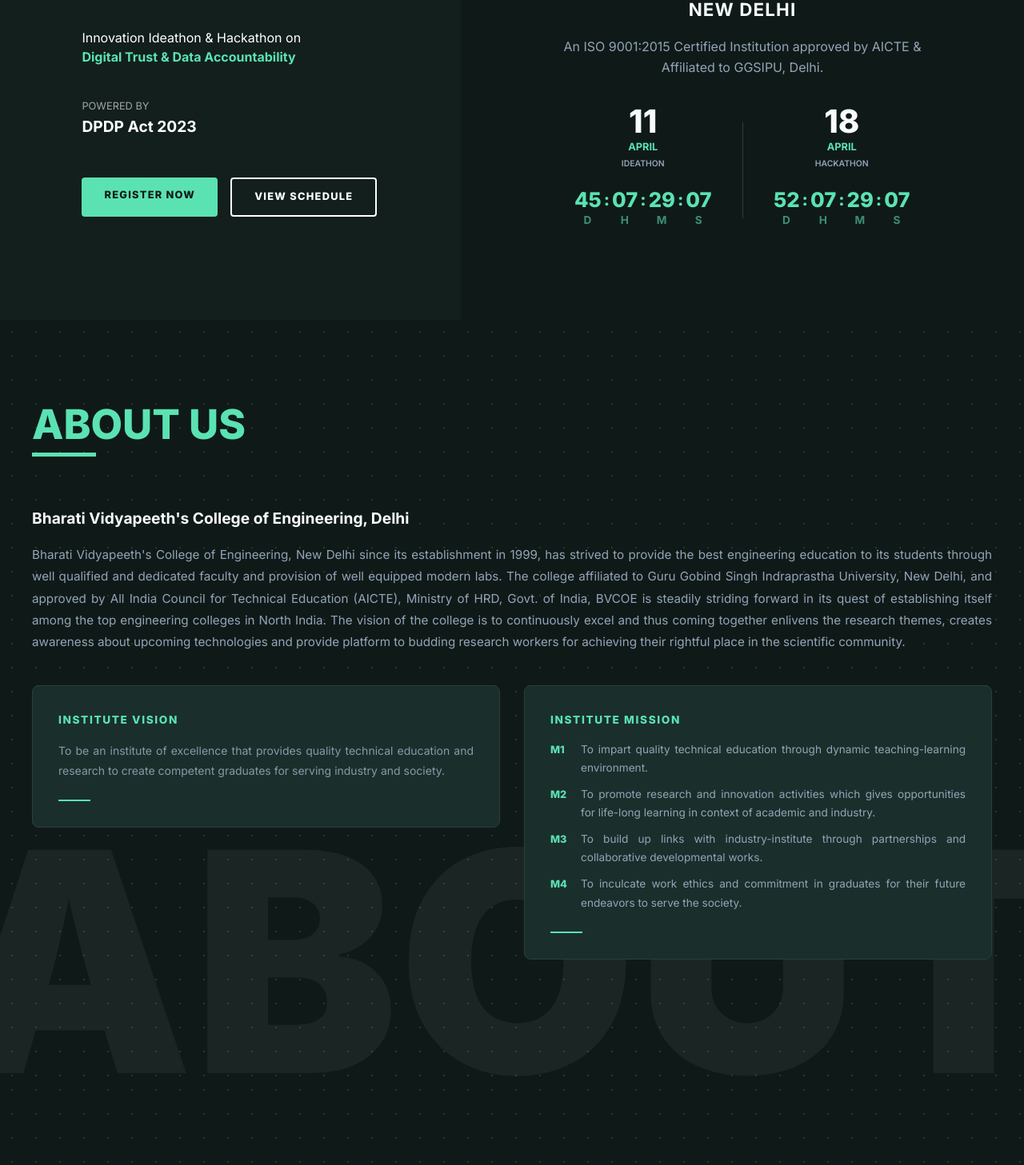
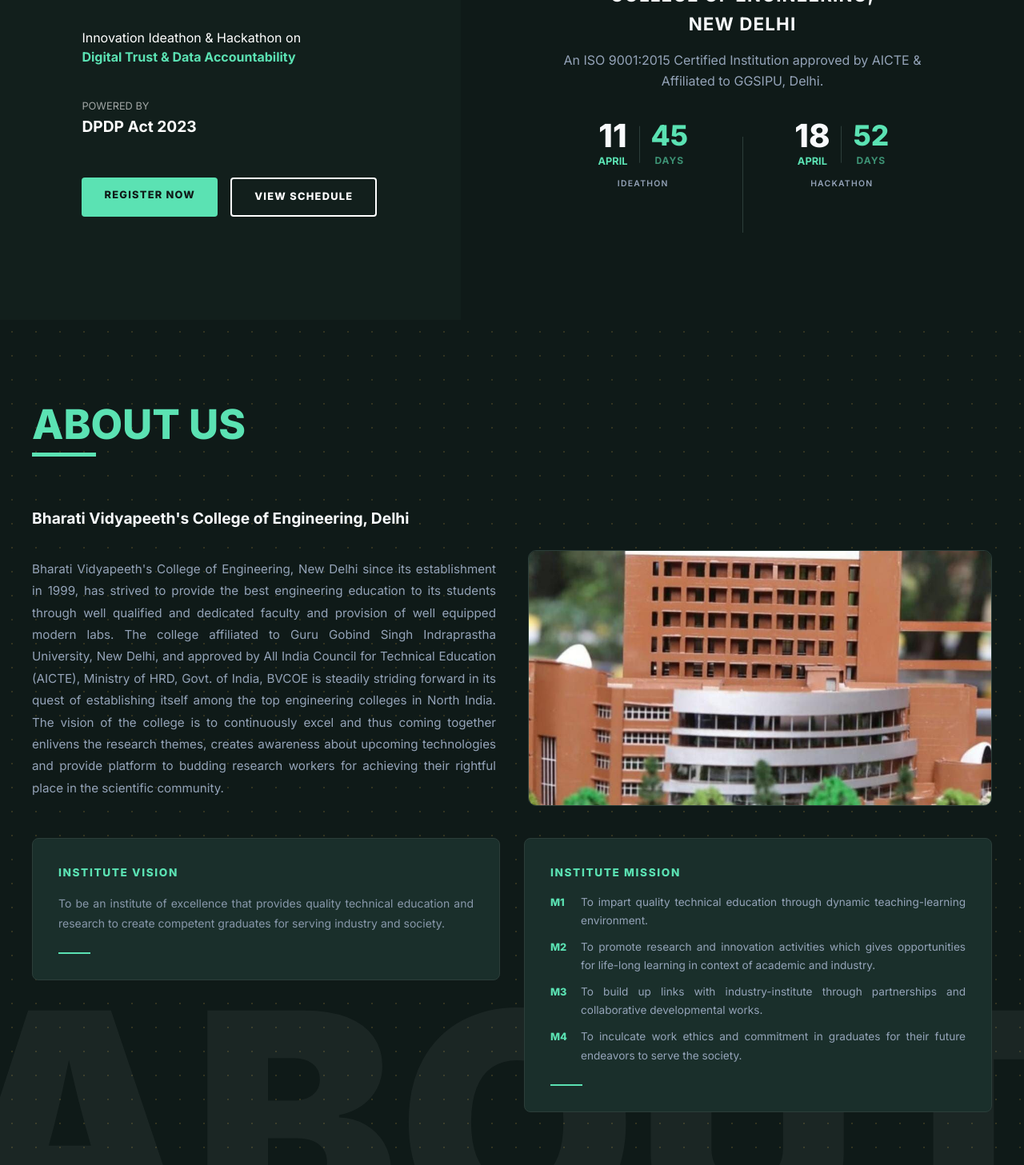
Before and after one commit to Shashankg27/IT-Hackathon, a Next.js app in the folder frontend/: page / in a window 1280 px wide. Shown: the part 400-1857 px from the top of the page at 80% size. Built offline with nearby package versions, Linux system fonts and the light colour scheme.

Commit message:
UI update

```diff
--- a/frontend/app/components/About.tsx
+++ b/frontend/app/components/About.tsx
@@ -1,91 +1,258 @@
 'use client';
+import Image from 'next/image';
 import ScrollReveal from './ScrollReveal';
 
 export default function About() {
   return (
-    <section id="about" className="section-navy" style={{ background: '#0F1A18', padding: '100px 24px' }}>
+    <section
+      id="about"
+      className="section-navy"
+      style={{ background: '#0F1A18', padding: '100px 24px' }}
+    >
       <div className="dots-grid" />
-      <div className="bg-text-large" style={{ bottom: '-5%', left: '-5%', opacity: 0.05, color: '#f8fafc' }}>ABOUT</div>
+      <div
+        className="bg-text-large"
+        style={{
+          bottom: '-5%',
+          left: '-5%',
+          opacity: 0.05,
+          color: '#f8fafc',
+        }}
+      >
+        ABOUT
+      </div>
+
       <div className="container">
-
         {/* ── Section Heading ── */}
         <ScrollReveal>
-          <h2 className="heading-lg" style={{ color: '#5BE2B3', borderBottomColor: '#5BE2B3' }}>ABOUT US</h2>
+          <h2
+            className="heading-lg"
+            style={{ color: '#5BE2B3', borderBottomColor: '#5BE2B3' }}
+          >
+            ABOUT US
+          </h2>
         </ScrollReveal>
 
-        {/* ── Institute About ── */}
+        {/* ── Institute Title ── */}
         <ScrollReveal delay={100}>
-          <h3 style={{ fontSize: '1.2rem', fontWeight: 700, color: '#f8fafc', marginTop: 40, marginBottom: 16 }}>
+          <h3
+            style={{
+              fontSize: '1.2rem',
+              fontWeight: 700,
+              color: '#f8fafc',
+              marginTop: 40,
+              marginBottom: 24,
+            }}
+          >
             Bharati Vidyapeeth's College of Engineering, Delhi
           </h3>
         </ScrollReveal>
-        <ScrollReveal delay={200}>
-          <p style={{ color: '#94a3b8', fontSize: '0.95rem', lineHeight: 1.8, textAlign: 'justify', marginBottom: 40 }}>
-            Bharati Vidyapeeth's College of Engineering, New Delhi since its establishment in 1999, has strived to
-            provide the best engineering education to its students through well qualified and dedicated faculty and
-            provision of well equipped modern labs. The college affiliated to Guru Gobind Singh Indraprastha
-            University, New Delhi, and approved by All India Council for Technical Education (AICTE), Ministry of
-            HRD, Govt. of India, BVCOE is steadily striding forward in its quest of establishing itself among the
-            top engineering colleges in North India. The vision of the college is to continuously excel and thus
-            coming together enlivens the research themes, creates awareness about upcoming technologies and provide
-            platform to budding research workers for achieving their rightful place in the scientific community.
-          </p>
-        </ScrollReveal>
+
+        {/* ── Institute Content with Image ── */}
+        <div
+          style={{
+            display: 'flex',
+            gap: 40,
+            flexWrap: 'wrap',
+            alignItems: 'center',
+            marginBottom: 40,
+          }}
+        >
+          {/* Text */}
+          <ScrollReveal delay={200} className="flex-1 min-w-[300px]">
+            <p
+              style={{
+                color: '#94a3b8',
+                fontSize: '0.95rem',
+                lineHeight: 1.8,
+                textAlign: 'justify',
+              }}
+            >
+              Bharati Vidyapeeth's College of Engineering, New Delhi since its
+              establishment in 1999, has strived to provide the best engineering
+              education to its students through well qualified and dedicated
+              faculty and provision of well equipped modern labs. The college
+              affiliated to Guru Gobind Singh Indraprastha University, New
+              Delhi, and approved by All India Council for Technical Education
+              (AICTE), Ministry of HRD, Govt. of India, BVCOE is steadily
+              striding forward in its quest of establishing itself among the top
+              engineering colleges in North India. The vision of the college is
+              to continuously excel and thus coming together enlivens the
+              research themes, creates awareness about upcoming technologies and
+              provide platform to budding research workers for achieving their
+              rightful place in the scientific community.
+            </p>
+          </ScrollReveal>
+
+          {/* Image */}
+          <ScrollReveal delay={300} className="flex-1 min-w-[260px]">
+            <div
+              style={{
+                position: 'relative',
+                width: '100%',
+                height: '320px',
+                borderRadius: '10px',
+                overflow: 'hidden',
+                border: '1px solid #2C3E3A',
+              }}
+            >
+              <Image
+                src="/college.jpg"
+                alt="Bharati Vidyapeeth College of Engineering"
+                fill
+                style={{ objectFit: 'cover' }}
+              />
+            </div>
+          </ScrollReveal>
+        </div>
 
         {/* ── Vision & Mission Cards ── */}
-        <div style={{ display: 'flex', gap: 30, flexWrap: 'wrap', marginBottom: 48 }}>
+        <div
+          style={{
+            display: 'flex',
+            gap: 30,
+            flexWrap: 'wrap',
+            marginBottom: 48,
+          }}
+        >
           {/* Vision */}
-          <ScrollReveal delay={300} animation="reveal-left" className="flex-1 min-w-[280px]">
-            <div className="brochure-card hover:border-[#5BE2B3] transition-colors" style={{ backgroundColor: '#1A2F2B', color: 'white', padding: '32px', border: '1px solid #2C3E3A', borderRadius: '8px' }}>
-              <h4 style={{ color: '#5BE2B3', fontSize: '0.85rem', fontWeight: 800, marginBottom: 14, letterSpacing: '0.12em' }}>
+          <ScrollReveal
+            delay={300}
+            animation="reveal-left"
+            className="flex-1 min-w-[280px]"
+          >
+            <div
+              className="brochure-card hover:border-[#5BE2B3] transition-colors"
+              style={{
+                backgroundColor: '#1A2F2B',
+                color: 'white',
+                padding: '32px',
+                border: '1px solid #2C3E3A',
+                borderRadius: '8px',
+              }}
+            >
+              <h4
+                style={{
+                  color: '#5BE2B3',
+                  fontSize: '0.85rem',
+                  fontWeight: 800,
+                  marginBottom: 14,
+                  letterSpacing: '0.12em',
+                }}
+              >
                 INSTITUTE VISION
               </h4>
-              <p style={{ fontSize: '0.875rem', opacity: 0.9, lineHeight: 1.8, textAlign: 'justify', color: '#94a3b8' }}>
-                To be an institute of excellence that provides quality technical education and research to create
-                competent graduates for serving industry and society.
+
+              <p
+                style={{
+                  fontSize: '0.875rem',
+                  opacity: 0.9,
+                  lineHeight: 1.8,
+                  textAlign: 'justify',
+                  color: '#94a3b8',
+                }}
+              >
+                To be an institute of excellence that provides quality technical
+                education and research to create competent graduates for
+                serving industry and society.
               </p>
-              <div className="brochure-line bg-[#5BE2B3]" style={{ marginTop: 24, height: '2px', width: '40px' }} />
+
+              <div
+                className="brochure-line bg-[#5BE2B3]"
+                style={{ marginTop: 24, height: '2px', width: '40px' }}
+              />
             </div>
           </ScrollReveal>
 
           {/* Mission */}
-          <ScrollReveal delay={400} animation="reveal-right" className="flex-1 min-w-[280px]">
-            <div className="brochure-card hover:border-[#5BE2B3] transition-colors" style={{ backgroundColor: '#1A2F2B', color: 'white', padding: '32px', border: '1px solid #2C3E3A', borderRadius: '8px' }}>
-              <h4 style={{ color: '#5BE2B3', fontSize: '0.85rem', fontWeight: 800, marginBottom: 14, letterSpacing: '0.12em' }}>
+          <ScrollReveal
+            delay={400}
+            animation="reveal-right"
+            className="flex-1 min-w-[280px]"
+          >
+            <div
+              className="brochure-card hover:border-[#5BE2B3] transition-colors"
+              style={{
+                backgroundColor: '#1A2F2B',
+                color: 'white',
+                padding: '32px',
+                border: '1px solid #2C3E3A',
+                borderRadius: '8px',
+              }}
+            >
+              <h4
+                style={{
+                  color: '#5BE2B3',
+                  fontSize: '0.85rem',
+                  fontWeight: 800,
+                  marginBottom: 14,
+                  letterSpacing: '0.12em',
+                }}
+              >
                 INSTITUTE MISSION
               </h4>
+
               <ul style={{ listStyle: 'none', padding: 0, margin: 0 }}>
                 {[
-                  { id: 'M1', text: 'To impart quality technical education through dynamic teaching-learning environment.' },
-                  { id: 'M2', text: 'To promote research and innovation activities which gives opportunities for life-long learning in context of academic and industry.' },
-                  { id: 'M3', text: 'To build up links with industry-institute through partnerships and collaborative developmental works.' },
-                  { id: 'M4', text: 'To inculcate work ethics and commitment in graduates for their future endeavors to serve the society.' },
+                  {
+                    id: 'M1',
+                    text: 'To impart quality technical education through dynamic teaching-learning environment.',
+                  },
+                  {
+                    id: 'M2',
+                    text: 'To promote research and innovation activities which gives opportunities for life-long learning in context of academic and industry.',
+                  },
+                  {
+                    id: 'M3',
+                    text: 'To build up links with industry-institute through partnerships and collaborative developmental works.',
+                  },
+                  {
+                    id: 'M4',
+                    text: 'To inculcate work ethics and commitment in graduates for their future endeavors to serve the society.',
+                  },
                 ].map((m) => (
-                  <li key={m.id} style={{ display: 'flex', gap: 10, marginBottom: 10, alignItems: 'flex-start' }}>
-                    <span style={{ color: '#5BE2B3', fontWeight: 800, fontSize: '0.8rem', minWidth: 28, marginTop: 2 }}>{m.id}</span>
-                    <span style={{ fontSize: '0.85rem', color: '#94a3b8', lineHeight: 1.7, textAlign: 'justify' }}>{m.text}</span>
+                  <li
+                    key={m.id}
+                    style={{
+                      display: 'flex',
+                      gap: 10,
+                      marginBottom: 10,
+                      alignItems: 'flex-start',
+                    }}
+                  >
+                    <span
+                      style={{
+                        color: '#5BE2B3',
+                        fontWeight: 800,
+                        fontSize: '0.8rem',
+                        minWidth: 28,
+                        marginTop: 2,
+                      }}
+                    >
+                      {m.id}
+                    </span>
+
+                    <span
+                      style={{
+                        fontSize: '0.85rem',
+                        color: '#94a3b8',
+                        lineHeight: 1.7,
+                        textAlign: 'justify',
+                      }}
+                    >
+                      {m.text}
+                    </span>
                   </li>
                 ))}
               </ul>
-              <div className="brochure-line bg-[#5BE2B3]" style={{ marginTop: 24, height: '2px', width: '40px' }} />
+
+              <div
+                className="brochure-line bg-[#5BE2B3]"
+                style={{ marginTop: 24, height: '2px', width: '40px' }}
+              />
             </div>
           </ScrollReveal>
         </div>
-
-        {/* ── Theme Highlight ── */}
-        {/* <ScrollReveal delay={200}>
-          <div style={{ border: '2px solid #c29b40', padding: '32px', maxWidth: 700 }}>
-            <h3 style={{ fontSize: '1rem', fontWeight: 800, color: '#1e293b', marginBottom: 14 }}>THE THEME</h3>
-            <p style={{ fontSize: '0.9rem', color: '#475569', fontWeight: 600, marginBottom: 12, textAlign: 'justify' }}>
-              Digital Trust &amp; Data Accountability powered by the DPDP Act 2023
-            </p>
-            <p style={{ fontSize: '0.85rem', color: '#64748b', textAlign: 'justify', lineHeight: 1.8 }}>
-              The theme targets the creation of trust architectures that integrate legal compliance, ethical AI, and
-              cybersecurity resilience into scalable digital systems.
-            </p>
-          </div>
-        </ScrollReveal> */}
-
       </div>
     </section>
   );
--- a/frontend/app/components/Hero.tsx
+++ b/frontend/app/components/Hero.tsx
@@ -3,82 +3,127 @@
 import { useState, useEffect } from 'react';
 
 function useCountdown(targetDate: Date) {
-  const [timeLeft, setTimeLeft] = useState({ days: 0, hrs: 0, min: 0, sec: 0 });
+  const [days, setDays] = useState(0);
 
   useEffect(() => {
     const calc = () => {
       const diff = targetDate.getTime() - Date.now();
       if (diff <= 0) {
-        setTimeLeft({ days: 0, hrs: 0, min: 0, sec: 0 });
+        setDays(0);
         return;
       }
-      setTimeLeft({
-        days: Math.floor(diff / (1000 * 60 * 60 * 24)),
-        hrs:  Math.floor((diff / (1000 * 60 * 60)) % 24),
-        min:  Math.floor((diff / (1000 * 60)) % 60),
-        sec:  Math.floor((diff / 1000) % 60),
-      });
+      setDays(Math.floor(diff / (1000 * 60 * 60 * 24)));
     };
+
     calc();
-    const id = setInterval(calc, 1000);
+    const id = setInterval(calc, 1000 * 60);
     return () => clearInterval(id);
   }, [targetDate]);
 
-  return timeLeft;
+  return days;
 }
 
-function CountdownTimer({ targetDate, label, dayNum, month }: {
+function CountdownTimer({
+  targetDate,
+  label,
+  dayNum,
+  month,
+}: {
   targetDate: Date;
   label: string;
   dayNum: string;
   month: string;
 }) {
-  const t = useCountdown(targetDate);
+  const days = useCountdown(targetDate);
 
   return (
     <div className="animate-float countdown-timer" style={{ textAlign: 'center' }}>
-      {/* Date display */}
-      <p style={{ fontSize: '2.5rem', fontWeight: 800, color: '#f8fafc', lineHeight: 1 }}>{dayNum}</p>
-      <p style={{ fontSize: '0.8rem', fontWeight: 700, color: '#5BE2B3', marginTop: 2 }}>{month}</p>
-      <p style={{ fontSize: '0.65rem', fontWeight: 600, color: '#94a3b8', marginTop: 2, marginBottom: 12 }}>{label}</p>
 
-      {/* Countdown strip */}
+      {/* DATE + DAYS ROW */}
       <div
         style={{
-          // backgroundColor: '#1e293b',
-          borderRadius: 6,
-          padding: '8px 6px',
-          display: 'inline-flex',
-          alignItems: 'flex-end',
-          gap: 3,
+          display: 'flex',
+          alignItems: 'center',
+          justifyContent: 'center',
+          gap: 14,
         }}
       >
-        {[
-          { v: t.days, l: 'D' },
-          { v: t.hrs,  l: 'H' },
-          { v: t.min,  l: 'M' },
-          { v: t.sec,  l: 'S' },
-        ].map((unit, i) => (
-          <div key={unit.l} style={{ display: 'flex', alignItems: 'flex-end', gap: 3 }}>
-            <div style={{ textAlign: 'center' }}>
-              <div style={{ fontSize: '1.6rem', fontWeight: 800, color: '#5BE2B3', lineHeight: 1 }}>
-                {String(unit.v).padStart(2, '0')}
-              </div>
-              <div style={{ fontSize: '0.85rem', fontWeight: 700, color: 'rgba(91, 226, 179, 0.59)', letterSpacing: '0.05em', marginTop: 2 }}>
-                {unit.l}
-              </div>
-            </div>
-            {i < 3 && (
-              <div style={{ fontSize: '1.3rem', fontWeight: 800, color: '#5BE2B3', paddingBottom: 20 }}>:</div>
-            )}
+        {/* DATE */}
+        <div>
+          <div
+            style={{
+              fontSize: '2.5rem',
+              fontWeight: 800,
+              color: '#f8fafc',
+              lineHeight: 1,
+            }}
+          >
+            {dayNum}
           </div>
-        ))}
+          <div
+            style={{
+              fontSize: '0.8rem',
+              fontWeight: 700,
+              color: '#5BE2B3',
+              marginTop: 2,
+            }}
+          >
+            {month}
+          </div>
+        </div>
+
+        {/* DIVIDER */}
+        <div
+          style={{
+            width: 1,
+            height: 46,
+            backgroundColor: '#2C3E3A',
+          }}
+        />
+
+        {/* DAYS */}
+        <div>
+          <div
+            style={{
+              fontSize: '2.2rem',
+              fontWeight: 800,
+              color: '#5BE2B3',
+              lineHeight: 1,
+            }}
+          >
+            {String(days).padStart(2, '0')}
+          </div>
+          <div
+            style={{
+              fontSize: '0.75rem',
+              fontWeight: 700,
+              color: 'rgba(91, 226, 179, 0.6)',
+              letterSpacing: '0.08em',
+              marginTop: 4,
+            }}
+          >
+            DAYS
+          </div>
+        </div>
       </div>
+
+      {/* LABEL */}
+      <p
+        style={{
+          fontSize: '0.65rem',
+          fontWeight: 600,
+          color: '#94a3b8',
+          marginTop: 10,
+          letterSpacing: '0.12em',
+        }}
+      >
+        {label}
+      </p>
     </div>
   );
 }
 
-const IDEATHON_DATE  = new Date('2026-04-11T09:00:00+05:30');
+const IDEATHON_DATE = new Date('2026-04-11T09:00:00+05:30');
 const HACKATHON_DATE = new Date('2026-04-18T09:00:00+05:30');
 
 export default function Hero() {
@@ -107,14 +152,7 @@
         }}
       >
         <div className="animate-slideUp" style={{ animationDelay: '0.2s' }}>
-          <div
-            style={{
-              width: 40,
-              height: 4,
-              backgroundColor: '#5BE2B3',
-              marginBottom: 24,
-            }}
-          />
+          <div style={{ width: 40, height: 4, backgroundColor: '#5BE2B3', marginBottom: 24 }} />
 
           <h1
             style={{
@@ -137,19 +175,38 @@
 
           <div style={{ marginBottom: 48 }}>
             <p style={{ fontSize: '0.8rem', opacity: 0.6 }}>POWERED BY</p>
-            <p style={{ fontSize: '1.2rem', fontWeight: 700 }}>
-              DPDP Act 2023
-            </p>
+            <p style={{ fontSize: '1.2rem', fontWeight: 700 }}>DPDP Act 2023</p>
           </div>
 
           <div className="hero-cta" style={{ display: 'flex', gap: 16, flexWrap: 'wrap' }}>
-            <a href="#contact" style={{ background: '#5BE2B3', color: '#0F1A18', padding: '12px 28px', fontSize: '0.8rem', fontWeight: 800, borderRadius: '4px', letterSpacing: '0.1em' }} className="hover:bg-[#34d399] transition-colors">
+            <a
+              href="#contact"
+              style={{
+                background: '#5BE2B3',
+                color: '#0F1A18',
+                padding: '12px 28px',
+                fontSize: '0.8rem',
+                fontWeight: 800,
+                borderRadius: '4px',
+                letterSpacing: '0.1em',
+              }}
+              className="hover:bg-[#34d399] transition-colors"
+            >
               REGISTER NOW
             </a>
+
             <a
               href="#event"
               className="btn-brochure-outline"
-              style={{ borderColor: 'white', color: 'white', padding: '12px 28px', fontSize: '0.8rem', fontWeight: 800, borderRadius: '4px', letterSpacing: '0.1em' }}
+              style={{
+                borderColor: 'white',
+                color: 'white',
+                padding: '12px 28px',
+                fontSize: '0.8rem',
+                fontWeight: 800,
+                borderRadius: '4px',
+                letterSpacing: '0.1em',
+              }}
             >
               VIEW SCHEDULE
             </a>
@@ -178,25 +235,17 @@
             maxWidth: 520,
           }}
         >
-          {/* BIG CENTERED LOGO */}
           <div
             style={{
               position: 'relative',
               width: 'clamp(160px, 18vw, 260px)',
               height: 'clamp(160px, 18vw, 260px)',
-              margin: '0 auto 0px auto',
+              margin: '0 auto',
             }}
           >
-            <Image
-              src="/collegeLogo.png"
-              alt="BVCOE"
-              fill
-              priority
-              style={{ objectFit: 'contain' }}
-            />
+            <Image src="/collegeLogo-bg.png" alt="BVCOE" fill priority style={{ objectFit: 'contain' }} />
           </div>
 
-          {/* COLLEGE NAME */}
           <h2
             style={{
               fontSize: '1.4rem',
@@ -223,9 +272,8 @@
             Affiliated to GGSIPU, Delhi.
           </p>
 
-          {/* DATES + TIMERS */}
+          {/* COUNTDOWNS */}
           <div
-            className="hero-countdowns"
             style={{
               marginTop: 48,
               display: 'flex',
@@ -234,24 +282,11 @@
               justifyContent: 'center',
             }}
           >
-            <CountdownTimer
-              targetDate={IDEATHON_DATE}
-              label="IDEATHON"
-              dayNum="11"
-              month="APRIL"
-            />
+            <CountdownTimer targetDate={IDEATHON_DATE} label="IDEATHON" dayNum="11" month="APRIL" />
 
-            <div
-              className="hero-countdowns-divider"
-              style={{ width: 1, height: 120, backgroundColor: '#2C3E3A', marginTop: 8 }}
-            />
+            <div style={{ width: 1, height: 120, backgroundColor: '#2C3E3A', marginTop: 8 }} />
 
-            <CountdownTimer
-              targetDate={HACKATHON_DATE}
-              label="HACKATHON"
-              dayNum="18"
-              month="APRIL"
-            />
+            <CountdownTimer targetDate={HACKATHON_DATE} label="HACKATHON" dayNum="18" month="APRIL" />
           </div>
         </div>
       </div>
--- a/frontend/app/components/Prizes.tsx
+++ b/frontend/app/components/Prizes.tsx
@@ -11,11 +11,11 @@
     <section id="prizes" className="section-navy">
       <div className="container" style={{ textAlign: 'center' }}>
         <ScrollReveal>
-          <p style={{ fontSize: '0.8rem', fontWeight: 700, color: '#c29b40', letterSpacing: '0.2em', marginBottom: 12 }}>
+          <p style={{ fontSize: '0.8rem', fontWeight: 700, color: '#5BE2B3', letterSpacing: '0.2em', marginBottom: 12 }}>
              PRIZE POOL
           </p>
           <h2 style={{ fontSize: 'clamp(2.5rem, 5vw, 4rem)', fontWeight: 800, marginBottom: 60 }}>
-             WIN BIG, BUILD <span style={{ color: '#c29b40' }}>BIGGER</span>
+             WIN BIG, BUILD <span style={{ color: '#5BE2B3' }}>BIGGER</span>
           </h2>
         </ScrollReveal>
 
@@ -26,7 +26,7 @@
                    <p style={{ fontSize: '0.8rem', opacity: 0.6, letterSpacing: '0.1em', marginBottom: 20 }}>{p.label}</p>
                    <div style={{ display: 'flex', alignItems: 'center', justifyContent: 'center', gap: 10, marginBottom: 6 }}>
                       <span style={{ fontSize: '1.4rem' }}>🔒</span>
-                      <p style={{ fontSize: '1.4rem', fontWeight: 800, color: '#c29b40', letterSpacing: '0.04em' }}>
+                      <p style={{ fontSize: '1.4rem', fontWeight: 800, color: '#5BE2B3', letterSpacing: '0.04em' }}>
                         Revealing Soon
                       </p>
                    </div>
```
Also changed, not shown: frontend/public/college.jpg (added), frontend/public/collegeLogo-bg.png (added).
